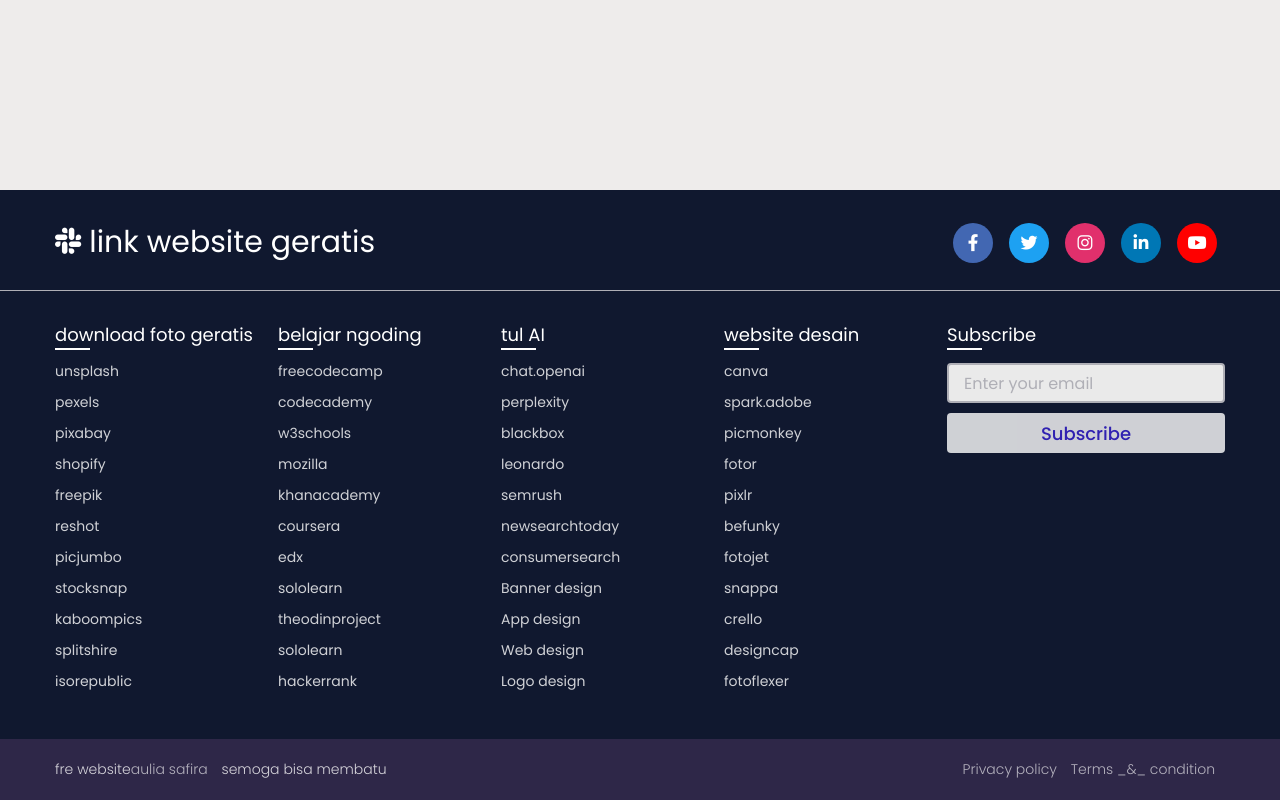
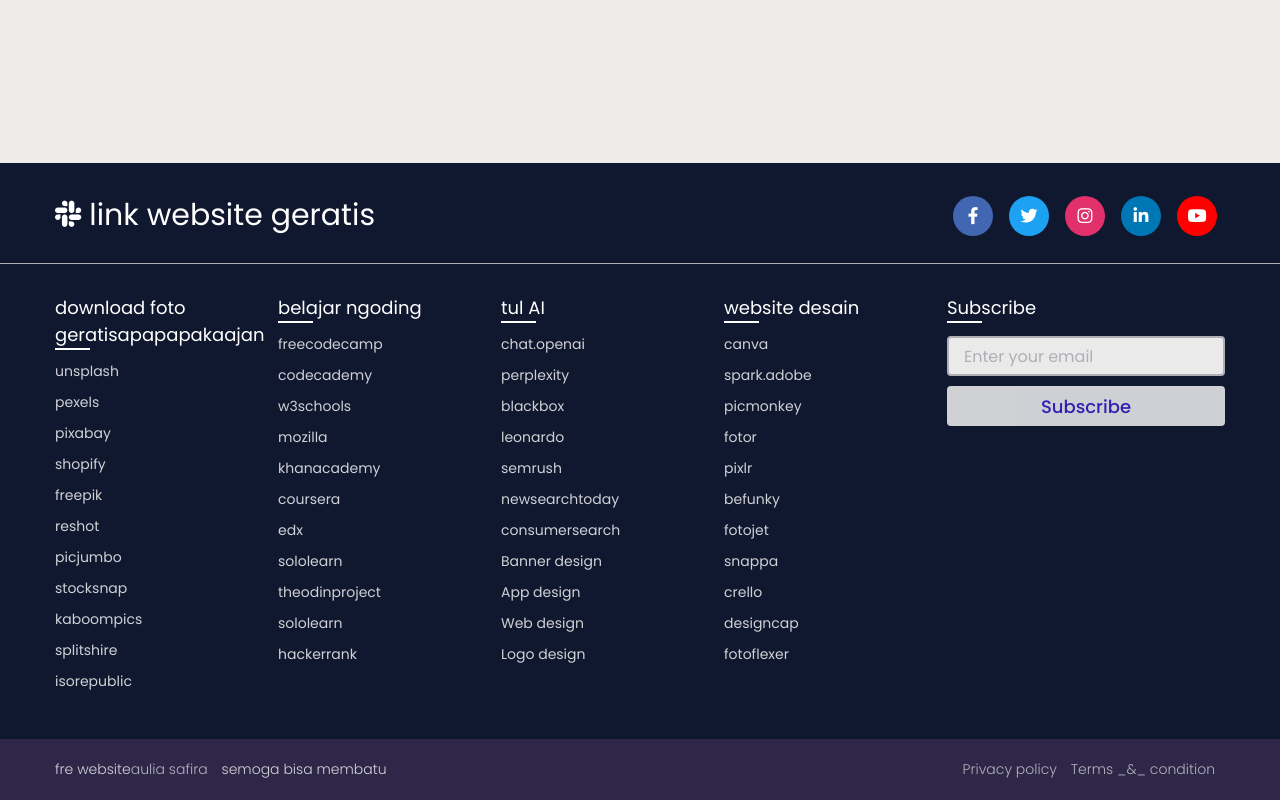
Before and after one commit to mas-fiqi/meifinatul_mardhiah, a Django app: page / in a window 1280 px wide. Run offline with Django 5.2, Linux system fonts and the light colour scheme.

Commit message:
project saya

```diff
--- a/ayo/templates/fira.html
+++ b/ayo/templates/fira.html
@@ -29,7 +29,7 @@
     </div>
     <div class="link-boxes">
       <ul class="box">
-        <li class="link_name">download foto geratis</li>
+        <li class="link_name">download foto geratisapapapakaajan</li>
         <li><a href="https://unsplash.com/">unsplash</a></li>
         <li><a href="https://www.pexels.com/">pexels</a></li>
         <li><a href="https://pixabay.com/">pixabay</a></li>
```
